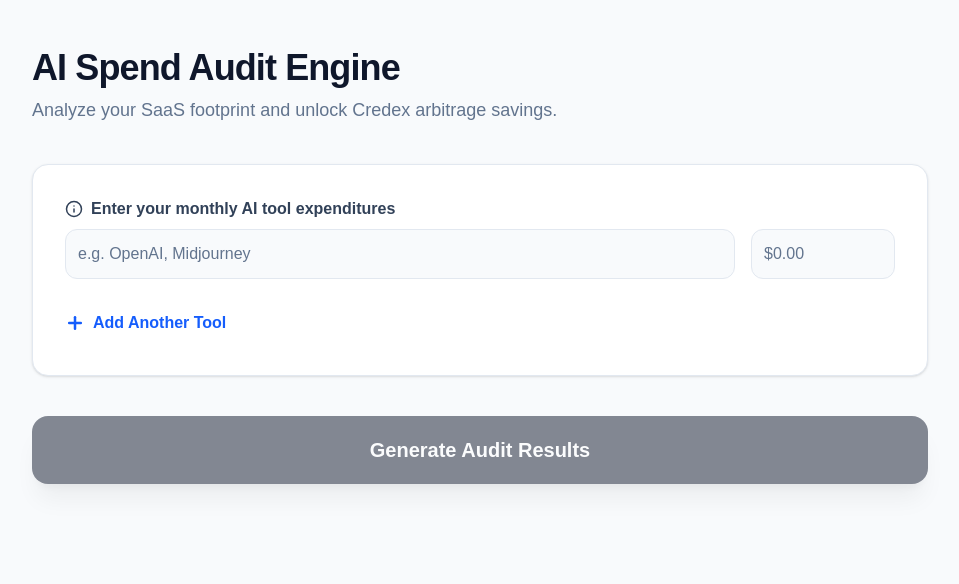
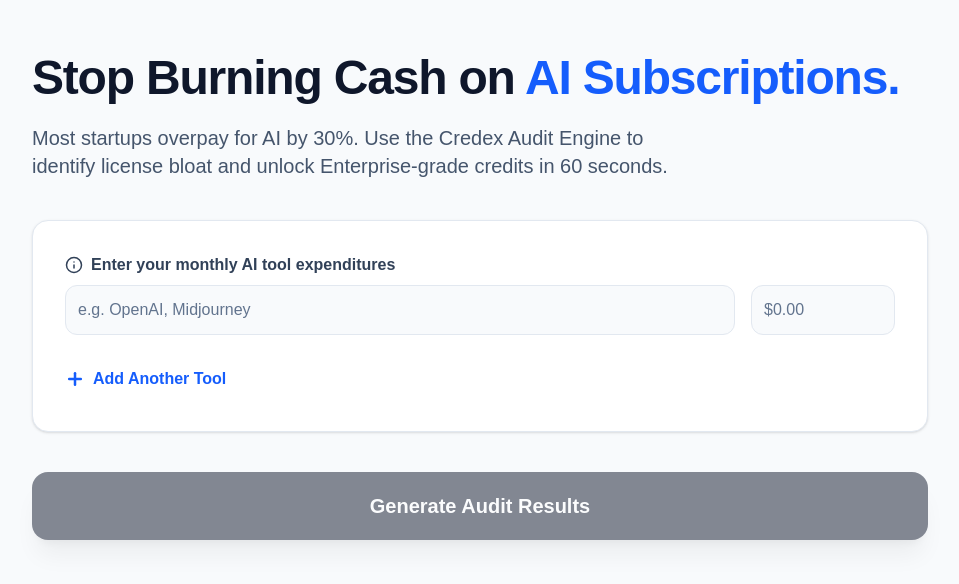
Before and after one commit to saloniojha123/ai-spend-audit-tool, a Next.js app: page / in a window 1280 px wide. Shown: the top 584 px of the page, without its empty margins (160-1119 px from the left). Built offline with nearby package versions, Linux system fonts and the light colour scheme.

Commit message:
style: implement high-impact hero copy for landing page

```diff
--- a/app/page.tsx
+++ b/app/page.tsx
@@ -66,13 +66,15 @@ export default function AuditTool() {
       <div className="max-w-4xl mx-auto space-y-10">
 
         {/* HEADER */}
-        <header className="space-y-2">
-          <h1 className="text-4xl font-extrabold text-slate-900 tracking-tight">
-            AI Spend Audit Engine
-          </h1>
-          <p className="text-slate-500 text-lg">Analyze your SaaS footprint and unlock Credex arbitrage savings.</p>
-        </header>
-
+        <header className="space-y-4">
+        <h1 className="text-5xl font-black text-slate-900 tracking-tight leading-tight">
+         Stop Burning Cash on <span className="text-blue-600">AI Subscriptions.</span>
+        </h1>
+        <p className="text-slate-600 text-xl max-w-2xl font-medium">
+         Most startups overpay for AI by 30%. Use the Credex Audit Engine to identify
+         license bloat and unlock Enterprise-grade credits in 60 seconds.
+  </p>
+</header>
         {/* INPUT SECTION */}
         <section className="bg-white p-8 rounded-2xl shadow-sm border border-slate-200 space-y-6">
           <div className="flex items-center gap-2 text-slate-700 font-semibold mb-2">
```
